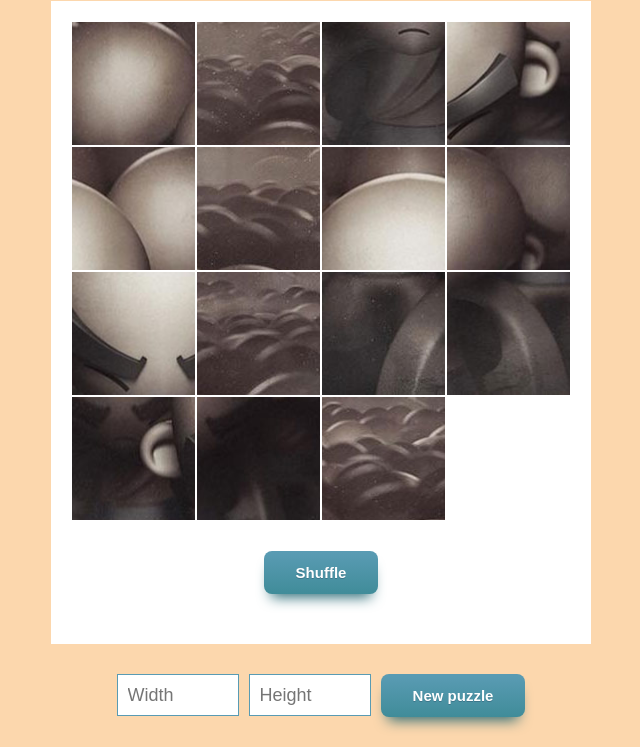
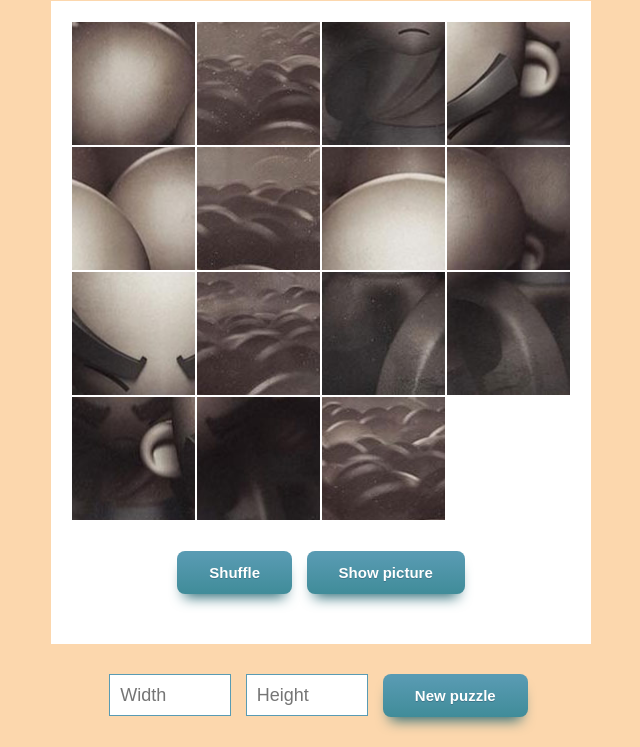
Before and after one commit to MalenaLucero/puzzle, a plain HTML site: page index.html in a window 1280 px wide. Shown: the part 79-826 px from the top of the page, without its empty margins (319-959 px from the left). Drawn offline with Linux system fonts and the light colour scheme.

Commit message:
show complete picture

```diff
--- a/index.html
+++ b/index.html
@@ -4,7 +4,7 @@
     <meta charset="UTF-8">
     <meta name="viewport" content="width=device-width, initial-scale=1.0">
     <meta http-equiv="X-UA-Compatible" content="ie=edge">
-    <title>Puzzle challenge</title>
+    <title>Puzzle Challenge</title>
     <link rel="stylesheet" href="styles.css" type="text/css">
     <script src="main.js" type="text/javascript"></script>
 </head>
@@ -13,11 +13,16 @@
     <div class="main-container">
         <div id="puzzle-container" class="puzzle-container"></div>
         <div class="winning hide" id="winningMessage">You won!</div>
-        <button type="button" onclick="initialize()">Shuffle</button>
+        <div>
+           <button type="button" onclick="initialize()">Shuffle</button>
+           <button type="button" onclick="showPicture()">Show picture</button>
+        </div>
     </div>
     <div class="input-container">
-        <input id="width" placeholder="Width">
-        <input id="height" placeholder="Height">
+        <div>
+            <input id="width" placeholder="Width">
+            <input id="height" placeholder="Height">
+        </div>
         <button type="button" onclick="getInputByUser()">New puzzle</button>
     </div>
 </body>
--- a/main.js
+++ b/main.js
@@ -5,7 +5,6 @@ let shuffledOrder = []
 let organizedPieces = {}
 let width = 4
 let height = 4
-
 
 const initialize = () =>{
     fillOriginalOrder()
@@ -41,6 +40,23 @@ const initialize = () =>{
         }
         puzzleContainer.appendChild(piece)
     })
+}
+
+//show the fulls picture with an empty cell at the end
+const showPicture = () =>{
+    shuffledOrder = [...originalOrder]
+    emptyCell = originalOrder.length
+    shuffledOrder.forEach((position, index)=>{
+        const piece = document.getElementById(`piece${index}`)
+        piece.onclick = ''
+        if(position !== -1){
+            piece.style.backgroundImage = imageUrl
+            piece.style.backgroundPosition = position
+        }else{
+            piece.style.backgroundImage = ''
+        }
+    })
+
 }
 
 const getInputByUser = () =>{
--- a/styles.css
+++ b/styles.css
@@ -14,7 +14,7 @@ h1{
     h1{
         text-align: left;
         margin-left: 20px;
-        font-size: 45px;
+        font-size: 40px;
     }
 }
 
@@ -42,7 +42,7 @@ h1{
 }
 
 button{
-    margin: 30px 0;
+    margin: 30px 5px;
     border:none;
     box-shadow: 0px 10px 14px -7px #276873;
 	background:linear-gradient(to bottom, #599bb3 5%, #408c99 100%);
```
